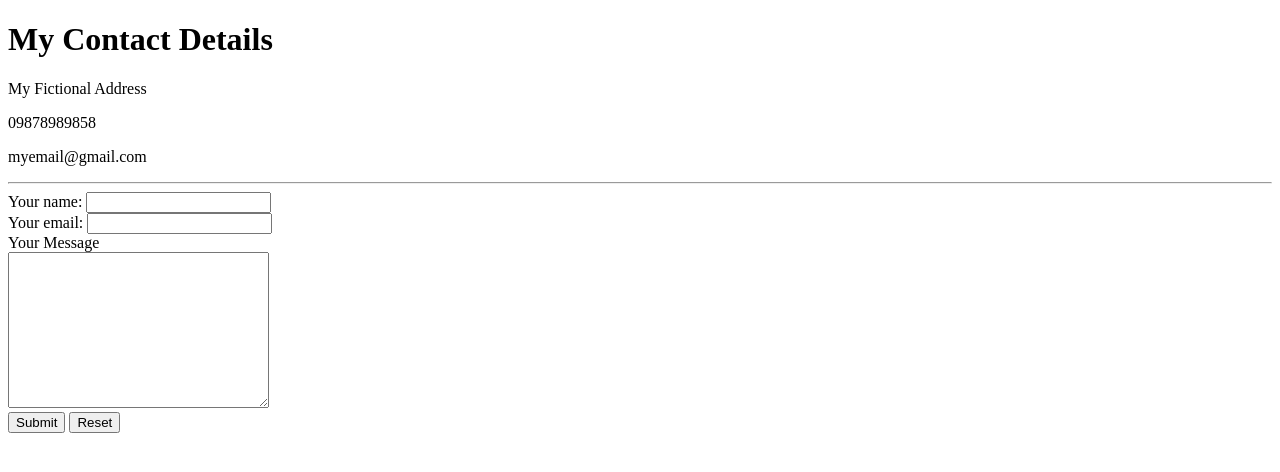
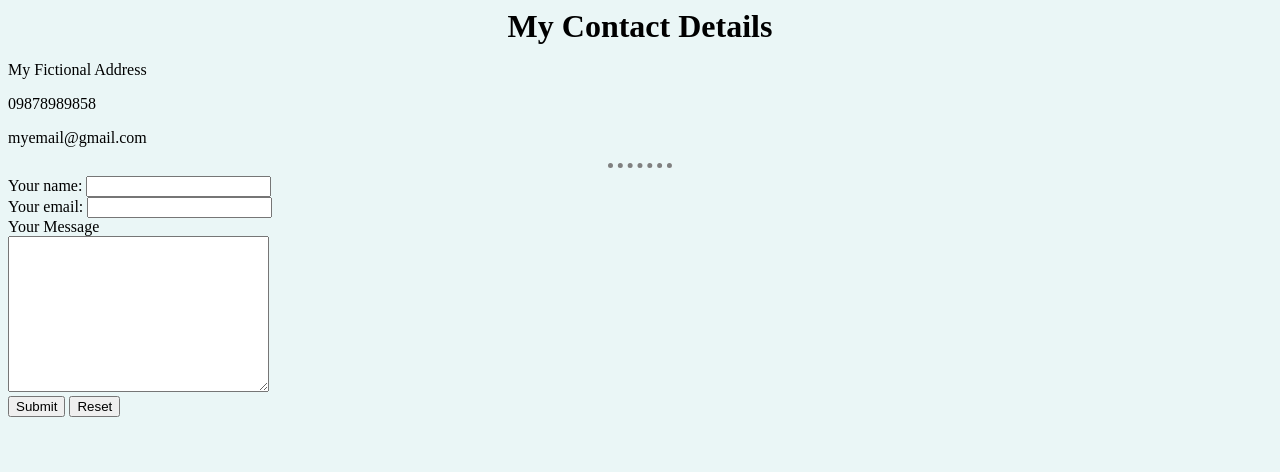
Before and after one commit to PS9757/CV, a plain HTML site: page Contacts.html in a window 1280 px wide. Drawn offline with Linux system fonts and the light colour scheme.

Commit message:
Add files via upload

```diff
--- a/Contacts.html
+++ b/Contacts.html
@@ -5,6 +5,26 @@
     <meta http-equiv="X-UA-Compatible" content="IE=edge">
     <meta name="viewport" content="width=device-width, initial-scale=1.0">
     <title>Document</title>
+    <style>
+        img{
+          display: table;
+          margin: 0 auto;
+        }
+        h1{
+          display: table;
+          margin: 0 auto;
+        }
+        body {
+          background-color: #EAF6F6
+        }
+        hr{
+          border-style:  none ;
+          border-top-style: dotted;
+          border-color: gray;
+          border-width: 5px;
+          width: 5%;
+        }
+      </style>
 </head>
 <body>
     <h1>My Contact Details</h1>
```
Also changed, not shown: Games.html (+10 -0 lines), Hobbies.html (+10 -0 lines), index.html (+12 -2 lines).
